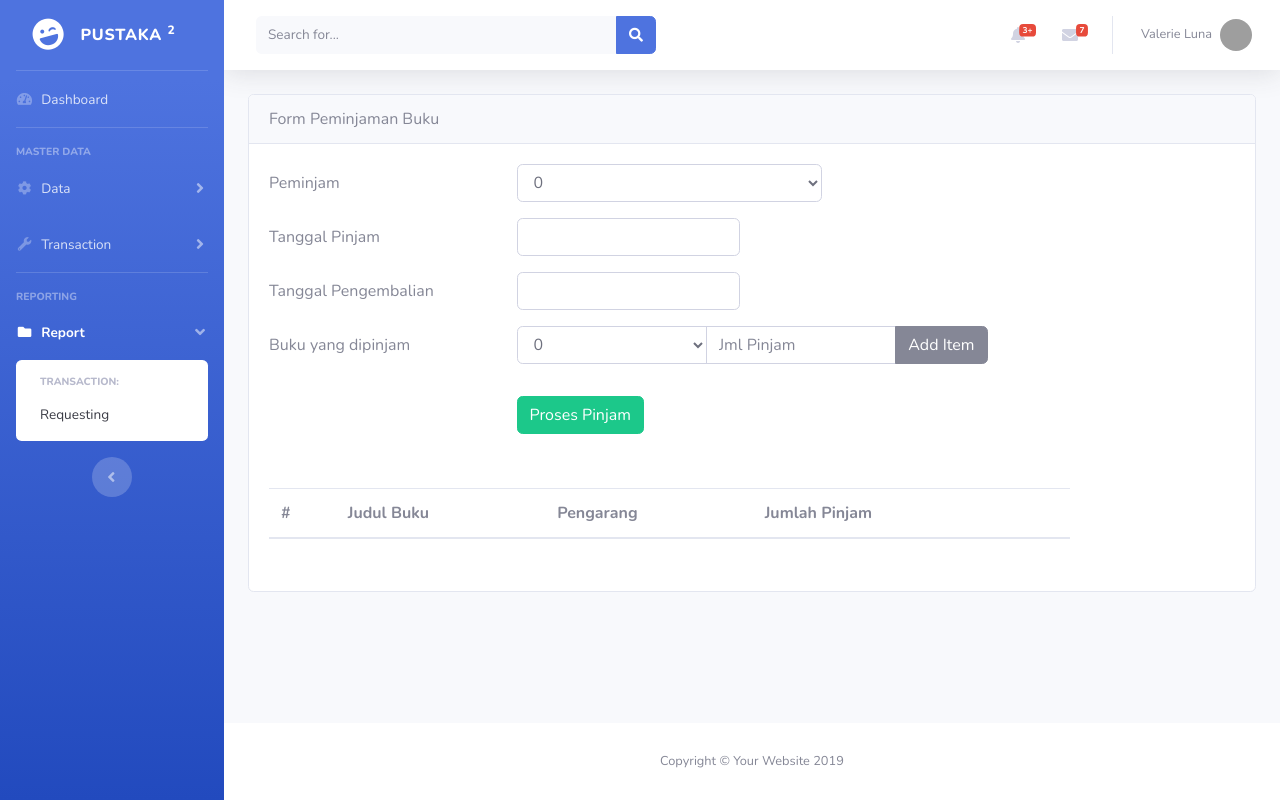
After one commit to satalesmana/pustaka-codeigniter, a CodeIgniter app: page /database/index.php/pinjam in a window 1280 px wide. The commit adds this page. Run offline with CodeIgniter, Linux system fonts and the light colour scheme; lists and menus that the app fills with data are empty; grey boxes are pictures that could not be loaded.

Commit message:
Form Peminjaman

```diff
--- a/application/controllers/Buku.php
+++ b/application/controllers/Buku.php
@@ -33,7 +33,7 @@ class Buku extends CI_Controller{
 		if(is_uploaded_file($_FILES['gambar']['tmp_name'])){
 			$config['upload_path']          = './upload/';
 			$config['allowed_types']        = 'gif|jpg|png';
-			$config['max_size']             = 8000;
+			$config['max_size']             = 2000;
 			//$config['max_width']            = 1024;
 			//$config['max_height']           = 768;
 			$this->load->library('upload', $config);
@@ -62,6 +62,7 @@ class Buku extends CI_Controller{
 		}
 	}
 
+
 	public function delete(){
 		$id = $this->uri->segment(3);
 		$this->Buku_model->delete($id);
--- /dev/null
+++ b/application/controllers/Pinjam.php
@@ -0,0 +1,15 @@
+<?php defined('BASEPATH') OR exit('No direct script access allowed');
+
+class Pinjam extends CI_Controller{
+	function __construct() {
+		parent::__construct();
+
+		$this->load->model('Buku_model');
+    }
+
+    function index(){
+		$content['content'] = "pinjam/form";
+		$this->load->view('app_view',$content);
+    }
+
+}
--- a/application/views/app_view.php
+++ b/application/views/app_view.php
@@ -83,7 +83,7 @@
       <div id="collapseUtilities" class="collapse" aria-labelledby="headingUtilities" data-parent="#accordionSidebar">
         <div class="bg-white py-2 collapse-inner rounded">
           <h6 class="collapse-header">Order:</h6>
-          <?php echo anchor("request","Book Request",['class'=>'collapse-item']) ?>
+          <?php echo anchor("pinjam","Book Request",['class'=>'collapse-item']) ?>
           <?php echo anchor("return","Book Return",['class'=>'collapse-item']) ?>
         </div>
       </div>
--- a/application/views/buku/table.php
+++ b/application/views/buku/table.php
@@ -20,7 +20,7 @@
 							'<button class="btn btn-success btn-sm"><i class="fa fa-pencil"></i> Edit</button>');
 					?>
 				</th>
-				<td><img src="<?php echo $row->gambar; ?>" width="300px"></td>
+				<td><img src="<?php echo $row->gambar; ?>" width="100px"></td>
 				<td><?php echo $row->judul; ?></td>
 				<td><?php echo $row->pengarang; ?></td>
     		</tr>
--- /dev/null
+++ b/application/views/pinjam/form.php
@@ -0,0 +1,70 @@
+<div class="card" >
+    <div class="card-header ">Form Peminjaman Buku</div>
+    <div class="card-body">
+        <form id="FormPeminjaman">
+            <div class="form-group row">
+                <label class="col-sm-3 col-form-label">Peminjam </label>
+                <div class="col-sm-4 ">
+                    <select name="" class="form-control" id="nama_peminjam">
+                        <option value="">0</option>
+                    </select>
+                </div>
+            </div>
+
+            <div class="form-group row">
+                <label class="col-sm-3 col-form-label">Tanggal Pinjam </label>
+                <div class="col-sm-3">
+                    <input type="text" name="tanggal" class="form-control datepicker" id="tglPinjam">
+                </div>
+            </div>
+
+            <div class="form-group row">
+                <label class="col-sm-3 col-form-label">Tanggal Pengembalian </label>
+                <div class="col-sm-3">
+                    <input type="text" class="form-control datepicker_dua" id="tglKembali">
+                </div>
+            </div>
+
+            <div class="form-group row">
+                <label class="col-sm-3 col-form-label">Buku yang dipinjam </label>
+                <div class="col-sm-6">
+                    <div class="input-group mb-3">
+                        <select name="" class="form-control" id="cmb_buku">
+                            <option value="">0</option>
+                        </select>
+                        <input type="number" id="txt_jumlah" class="form-control " placeholder="Jml Pinjam"  >
+                        <div class="input-group-append">
+                            <button class="btn btn-secondary" type="button" id="btn_add">Add Item</button>
+                        </div>
+                    </div>
+                </div>
+            </div>
+
+            <div class="form-group row">
+                <label class="col-sm-3 col-form-label">&nbsp;</label>
+                <div class="col-sm-3">
+                    <button id="proses_pinjam" class="btn btn-success" type="button">Proses Pinjam</button>
+                </div>
+            </div>
+
+            <div class="form-group row">
+                <label class="col-sm-3 col-form-label">&nbsp; </label>
+                <div class="col-sm-10">
+                    <table class="table">
+                        <thead>
+                            <tr>
+                                <th scope="col">#</th>
+                                <th scope="col">Judul Buku</th>
+                                <th scope="col">Pengarang</th>
+                                <th scope="col">Jumlah Pinjam</th>
+                                <th scope="col">&nbsp;</th>
+                            </tr>
+                        </thead>
+                        <tbody id="DataItem">
+                        </tbody>
+                    </table>
+                </div>
+            </div>
+        </form>
+    </div>
+</div>
```
Also changed, not shown: upload/Screenshot_20200424_212203.png (added), upload/g2.png (added).
